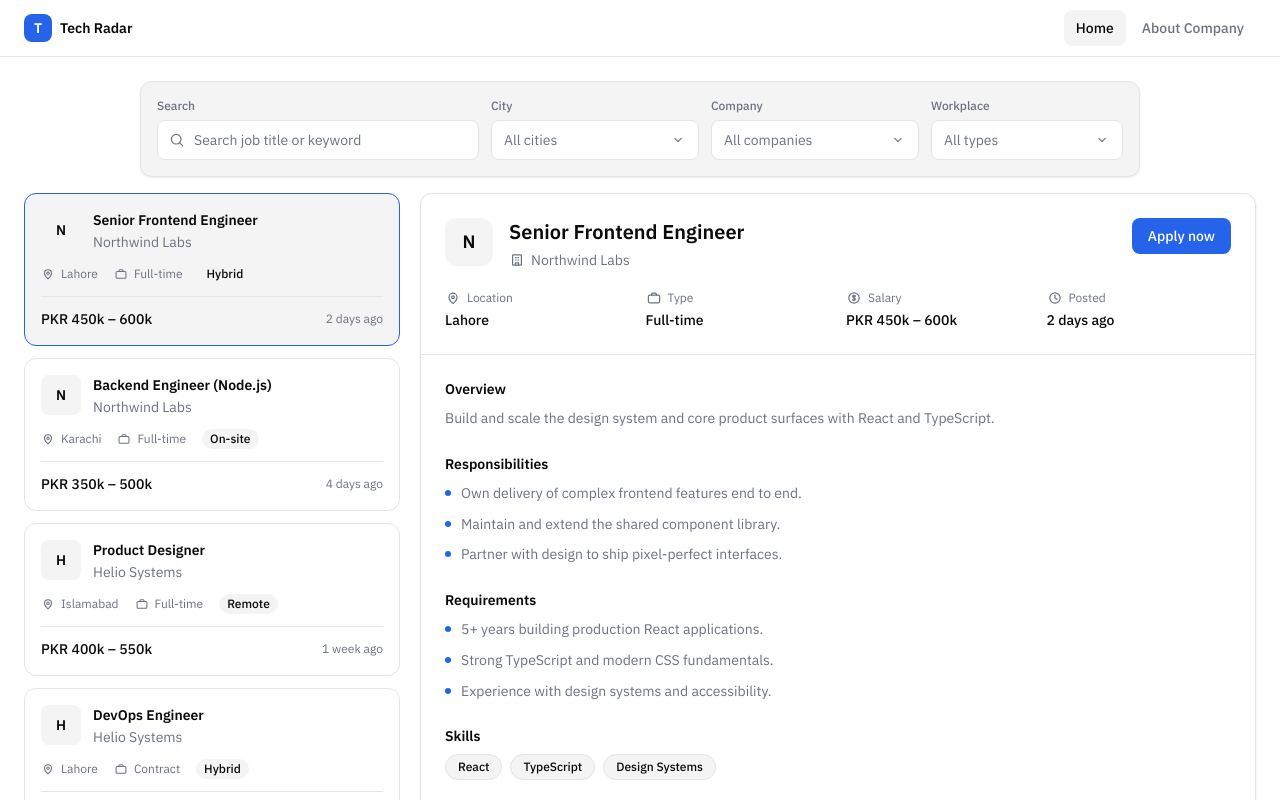
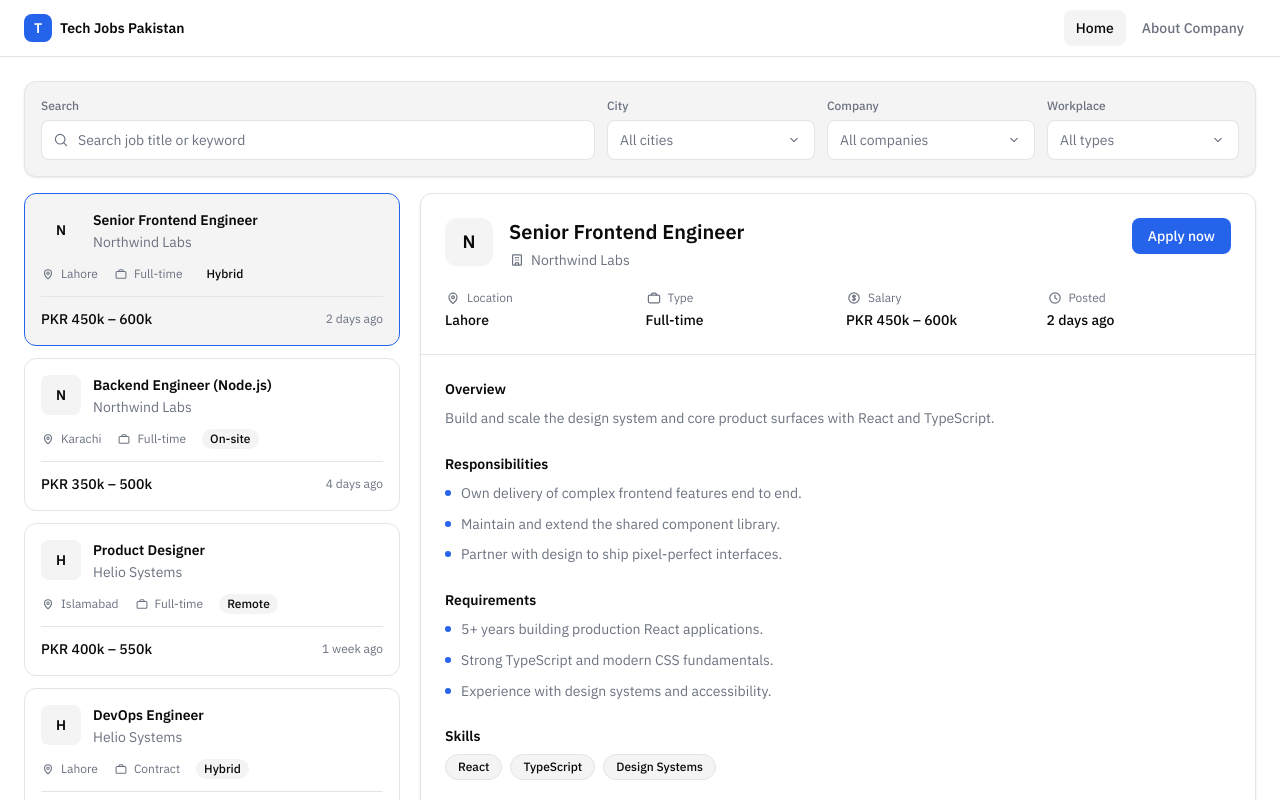
Before and after one commit to mubashirhussan/tech-radar, a Next.js app: page / in a window 1280 px wide. Shown: the top 800 px of the page. Built offline with nearby package versions, Linux system fonts and the light colour scheme.

Commit message:
added about company page

```diff
--- a/src/app/about/page.js
+++ b/src/app/about/page.js
@@ -13,7 +13,7 @@ export default function AboutCompany() {
 
   return (
     <div className="flex flex-1 flex-col gap-4 p-4 sm:p-6">
-      <div className="mx-auto flex w-full max-w-[900px] flex-col gap-4">
+      <div className="mx-auto flex w-full max-w-[1260px] flex-col gap-4">
         <header>
           <h1 className="text-2xl font-semibold tracking-tight text-foreground">
             About Company
--- a/src/app/page.js
+++ b/src/app/page.js
@@ -49,8 +49,8 @@ export default function Home() {
   }
 
   return (
-    <div className="flex flex-1 flex-col gap-4 p-4 sm:p-6">
-      <div className="mx-auto flex w-full max-w-[1000px] flex-col gap-4">
+    <div className="flex flex-1 flex-col p-4 sm:p-6">
+      <div className="mx-auto flex w-full max-w-[1260px] flex-1 flex-col gap-4">
         <JobsFilterBar
           search={search}
           city={city}
@@ -65,7 +65,6 @@ export default function Home() {
           onWorkplaceChange={setWorkplace}
           onReset={resetFilters}
         />
-      </div>
 
         <div className="grid min-h-0 flex-1 grid-cols-1 gap-4 lg:grid-cols-[380px_1fr]">
           <div className="min-h-0 overflow-y-auto lg:pr-1">
@@ -77,5 +76,6 @@ export default function Home() {
           </div>
         </div>
       </div>
+    </div>
   );
 }
--- a/src/components/Header.jsx
+++ b/src/components/Header.jsx
@@ -18,7 +18,7 @@ export default function Header() {
           <span className="flex size-7 items-center justify-center rounded-md bg-primary text-sm font-semibold text-primary-foreground">
             T
           </span>
-          <span className="text-sm font-semibold text-foreground">Tech Radar</span>
+          <span className="text-sm font-semibold text-foreground">Tech Jobs Pakistan</span>
         </Link>
 
         <nav className="flex items-center gap-1">
```
Lines whose indentation alone changed are shown as unchanged.
